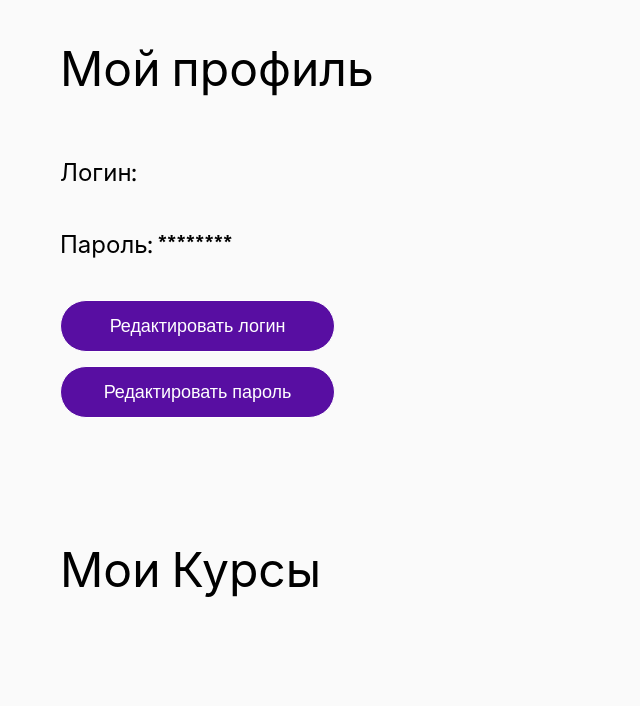
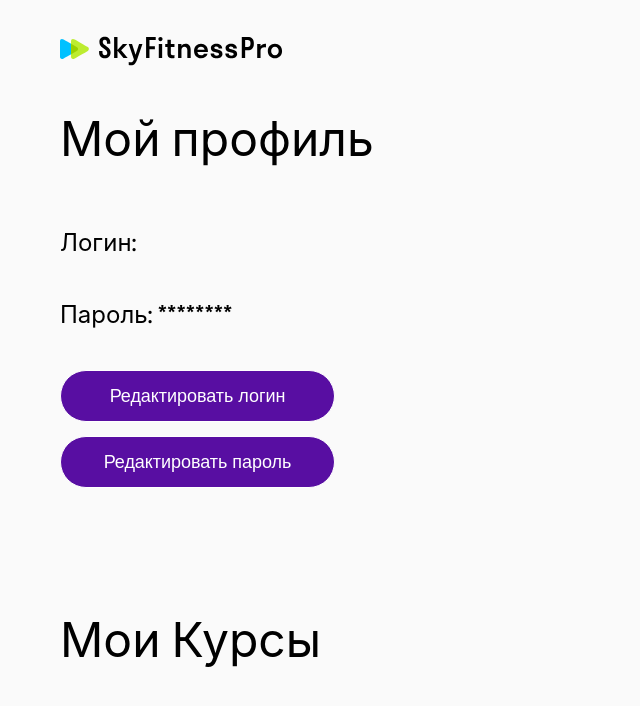
Before and after one commit to MaimakovMA/skyfitness, a React (Create React App) app: page /profile in a window 1280 px wide. Shown: the top 706 px of the page, without its empty margins (0-640 px from the left). Built offline with nearby package versions, Linux system fonts and the light colour scheme.

Commit message:
Получение пользователя

```diff
--- a/src/components/Heading/Heading.jsx
+++ b/src/components/Heading/Heading.jsx
@@ -14,7 +14,7 @@ export const Heading = () => {
             <S.Logo src="/img/logoWhite.svg" alt="logoWhite" />
             {isAuth ? (
             <>
-            <S.LinkPersonalAccount to={`/profile`}>Личный кабинет</S.LinkPersonalAccount >
+            <S.LinkPersonalAccount to={`/profile`}>Мой профиль</S.LinkPersonalAccount >
             <S.LogoButton onClick={()=> dispatch(removeUser())}>Выйти</S.LogoButton>
             </>
             ) : (
--- a/src/components/MyProfile/MyProfile.jsx
+++ b/src/components/MyProfile/MyProfile.jsx
@@ -4,11 +4,12 @@ import { useEffect, useState } from 'react'
 import CorrectLogin from '../../pages/CorrectLogin/CorrectLogin'
 import CorrectPassword from '../../pages/CorrectPassword/Correct'
 import * as S from './MyProfile.styles'
+import { getAuth } from "firebase/auth";
 
 function MyProfile() {
     // const dispatch = useDispatch()
     const userName = localStorage.getItem('userEmail')
-    // const auth = getAuth()
+     const auth = getAuth()
     const [visibleLogin, setVisibleLogin] = useState(false)
     const [visiblePas, setVisiblePas] = useState(false)
     const [newEmail, setNewEmail] = useState('')
--- a/src/pages/Profile/index.jsx
+++ b/src/pages/Profile/index.jsx
@@ -1,10 +1,18 @@
 import * as S from './profile.styled'
 import MyProfile from '../../components/MyProfile/MyProfile'
 import MyCourseInProfile from '../../components/MyCourseInProfile/MyCourseInProfile'
+import { useAuth } from 'hooks/use-auth';
 
 export default function Profile() {
+
+  const { email } = useAuth()
+
     return (
       <S.StyledSection>
+        <S.LogoBox to="/">
+            <S.LogoChoose src="/img/logo.svg" alt="logo" />
+            </S.LogoBox>
+        <S.User>{email}</S.User>
         {/* <Header /> */}
         <MyProfile />
         <MyCourseInProfile />
--- a/src/pages/Profile/profile.styled.js
+++ b/src/pages/Profile/profile.styled.js
@@ -1,4 +1,5 @@
-import styled from 'styled-components'
+import styled from 'styled-components';
+import { Link } from 'react-router-dom';
 
 export const StyledSection = styled.section`
   // color: #000000;
@@ -17,6 +18,22 @@ export const StyledSection = styled.section`
 
 
 `
+export const Logo = styled.img`
+    padding-top: 32px;
+    padding-left: 122px;
+    width: 236px;
+`
+
+export const LogoBox = styled(Link)``
+
+export const LogoChoose = styled.img`
+    padding-top: 30px;
+
+`
+
+export const User = styled.div`
+font-size: 40px;
+`
 
 export const Styled = styled.section`
 
```
